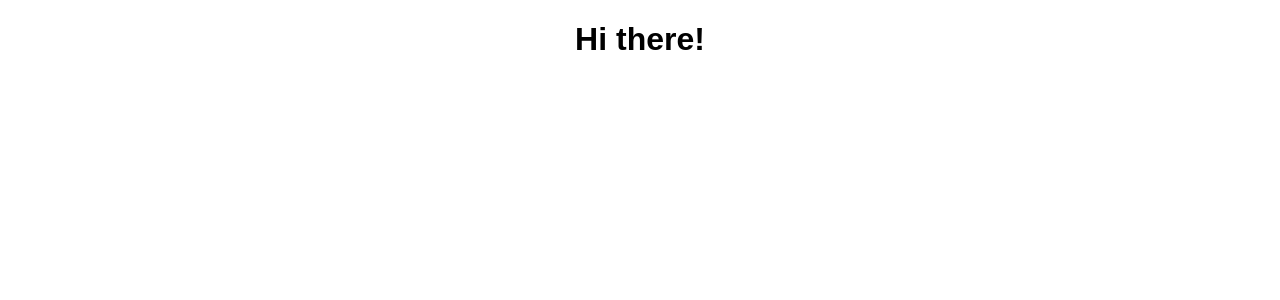
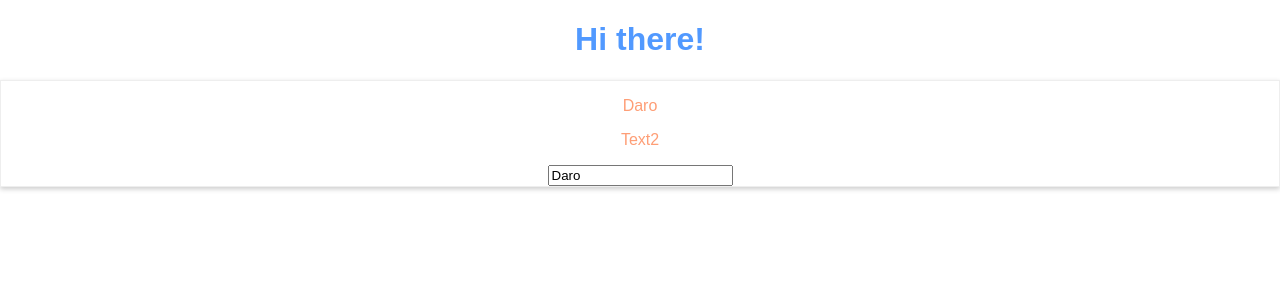
Before and after one commit to dariuszwojtowicz/react_course, a React (Create React App) app: page / in a window 1280 px wide. Shown: the top 300 px of the page. Built offline with nearby package versions, Linux system fonts and the light colour scheme.

Commit message:
Assignment 1 : UserInput/UserOutput

```diff
--- a/src/App.css
+++ b/src/App.css
@@ -1,3 +1,4 @@
 .App {
   text-align: center;
+  color: #5199ff;
 }
--- a/src/App.js
+++ b/src/App.js
@@ -1,11 +1,32 @@
 import React, { Component } from 'react';
+import UserOutput from './UserOutput/UserOutput';
+import UserInput from './UserInput/UserInput';
 import './App.css';
 
 class App extends Component {
+  state = {
+    username: 'Daro'
+  };
+
+  changeNameHandler = (event) => {
+    this.setState({
+      username: event.target.value
+    });
+  };
   render() {
+    const style = {
+      border: '1px solid #eee',
+      boxShadow: '0 2px 5px #ccc',
+      margin: '10px auto',
+      color: '#fe9e76'
+    };
     return (
       <div className="App">
         <h1>Hi there!</h1>
+        <div style={style}>
+          <UserOutput username={this.state.username} />
+          <UserInput onchange={this.changeNameHandler} username={this.state.username} />
+        </div>
       </div>
     );
   }
--- /dev/null
+++ b/src/UserInput/UserInput.js
@@ -0,0 +1,9 @@
+import React, { useState } from 'react';
+
+const userInput = (props) => {
+  return (
+    <input type="text" onChange={props.onchange} value={props.username} />
+  );
+}
+
+export default userInput;
--- /dev/null
+++ b/src/UserOutput/UserOutput.js
@@ -0,0 +1,12 @@
+import React, { useState } from 'react';
+
+const userOutput = (props) => {
+  return (
+    <div>
+      <p>{props.username}</p>
+      <p>Text2</p>
+    </div>
+  );
+}
+
+export default userOutput;
```
